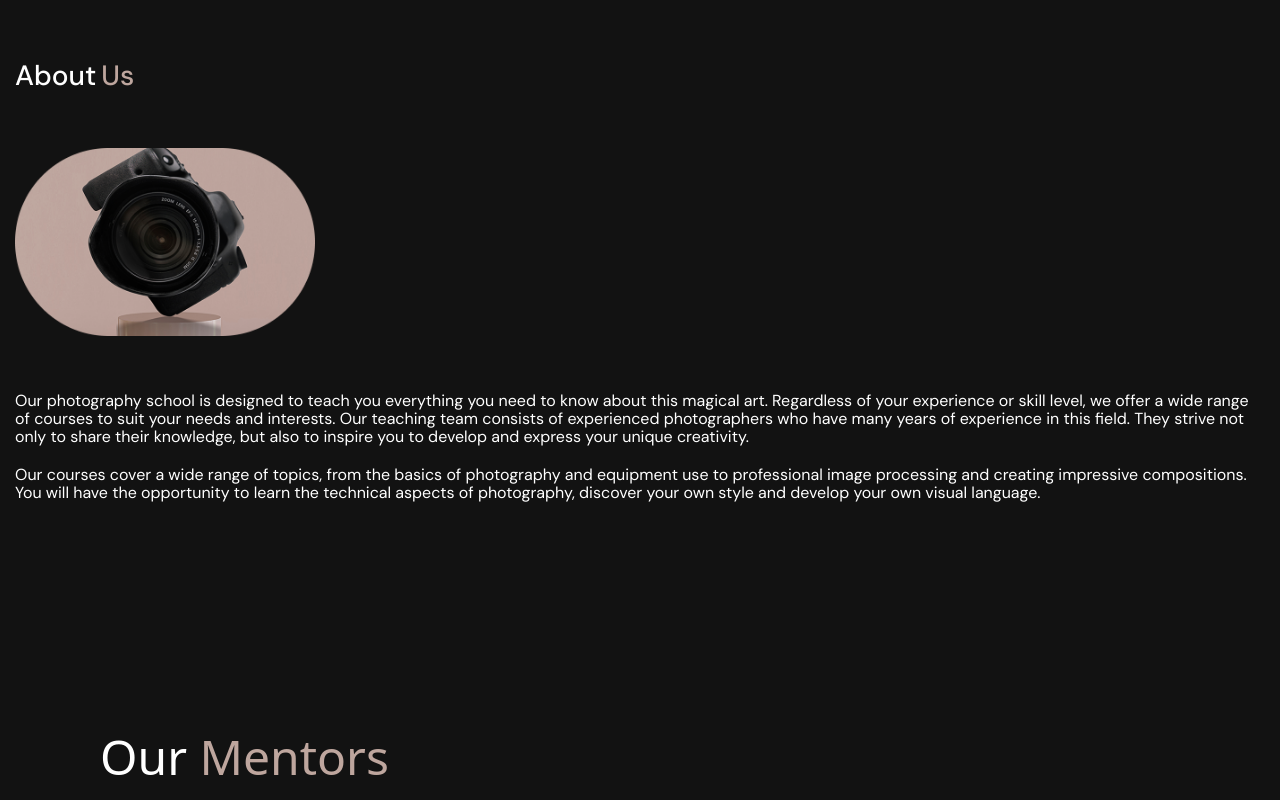
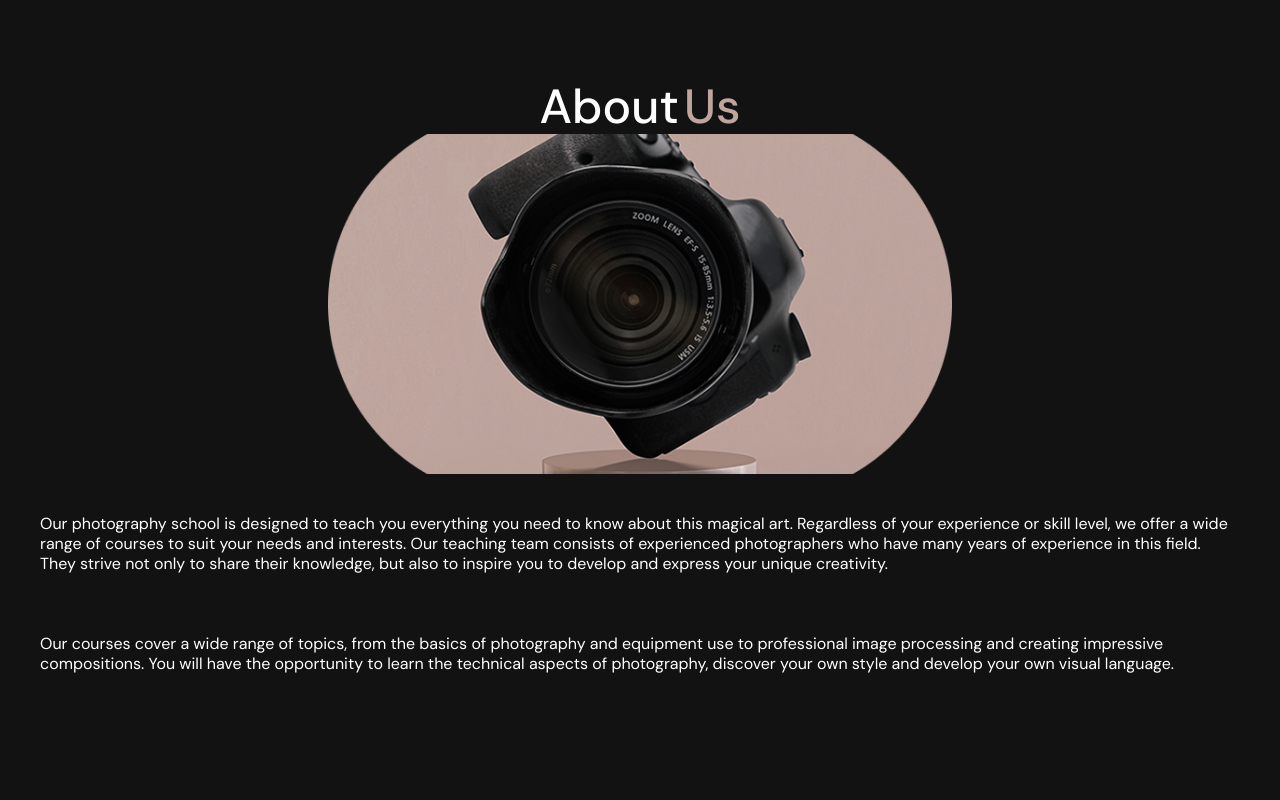
Before and after one commit to conbac-dev/goit-focusframe-project, a plain HTML site: page index.html in a window 1280 px wide. Shown: the top 800 px of the page. Drawn offline with nearby package versions, Linux system fonts and the light colour scheme.

Commit message:
AboutUs Mobile Responsive Halledildi

```diff
--- a/src/css/main.css
+++ b/src/css/main.css
@@ -64,8 +64,8 @@ body {
 
   /* Kamera görseli için yuvarlak arka plan */
   .about-us-container ul li:first-child {
-    width: 300px;
-    height: 300px;
+    max-width: 704px;
+    width: 100%;
     display: flex;
     align-items: center;
     justify-content: center;
@@ -75,6 +75,7 @@ body {
     max-width: 100%;
     max-height: 100%;
     display: block;
+    margin: 40px;
   }
   /* Paragraflar */
   .about-us-paragraph {
@@ -87,6 +88,76 @@ body {
 
   /* tablet */
   @media screen and (min-width: 768px) {
+    #about-us {
+      padding: 80px 30px;
+      display: flex;
+      justify-content: center;
+    }
+
+    .about-us-container {
+      display: flex;
+      flex-direction: column; /* istersen row yapıp yan yana da gösterebilirsin */
+      align-items: center;
+      font-family: "DM Sans", sans-serif;
+      max-width: 1200px;
+    }
+
+    /* Başlık */
+    .about-us-container h2 {
+      font-size: 48px;
+      line-height: 54px;
+      font-weight: 500;
+      letter-spacing: -4%;
+    }
+
+    .about-us-container h2 span {
+      color: #bea69e;
+      margin-left: 5px;
+    }
+
+    /* Liste düzeni */
+    .about-us-container ul {
+      list-style: none;
+      padding: 0;
+      margin: 0;
+      display: flex;
+      flex-direction: column;
+      gap: 40px;
+      width: 100%;
+    }
+
+    /* Kamera görseli yatay uzun */
+    .about-us-container ul li:first-child {
+      width: 704px;
+      height: 340px;
+      display: flex;
+      align-items: center;
+      justify-content: center;
+      margin: 0 auto;
+    }
+
+    .about-us-container ul li:first-child img {
+      width: 100%;
+      height: 100%;
+      object-fit: cover;
+      display: block;
+    }
+
+    /* Paragraflar */
+    .about-us-container ul li:nth-child(n + 2) {
+      display: flex;
+      flex-direction: row;
+      gap: 20px;
+      width: 100%;
+    }
+
+    .about-us-paragraph {
+      flex: 1;
+      font-size: 16px;
+      line-height: 20px;
+      letter-spacing: -2%;
+      font-weight: 400;
+    }
   }
   /* desktop */
   @media screen and (min-width: 1280px) {
```
